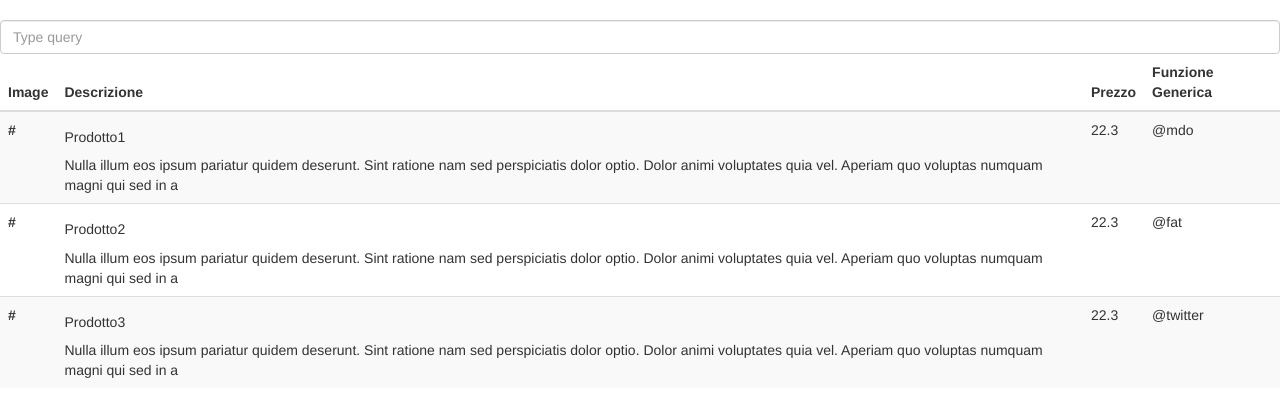
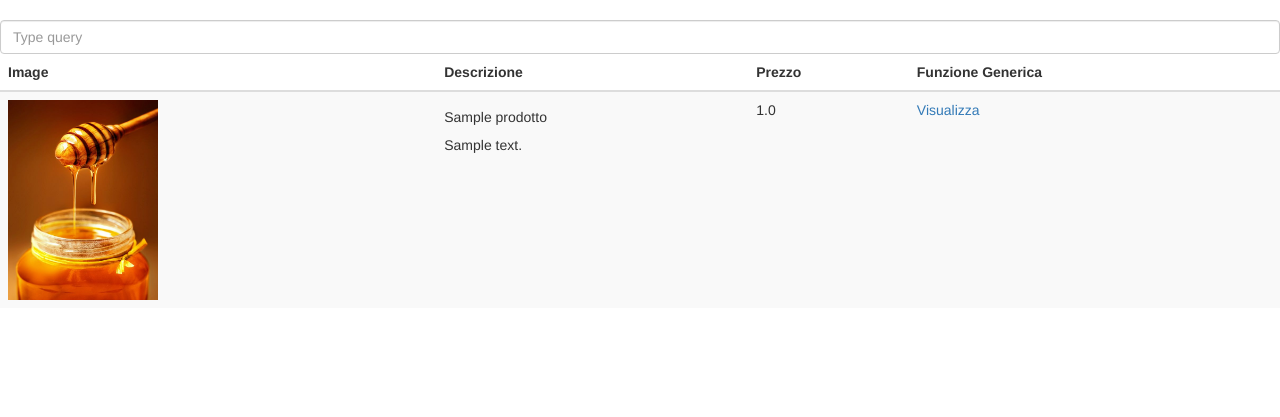
Before and after one commit to gianwario/BeeHave, a Flask app: page /catalogo_prod in a window 1280 px wide. Shown: the part 52-469 px from the top of the page. Run offline with Flask 2, Linux system fonts and the light colour scheme; tables that the repository leaves empty hold one stand-in row (values such as "Sample post"); parts of the project's set-up code (start-up, migrations or seed data) failed here and were passed over; some libraries are stand-ins or nearby versions.

Commit message:
Visualizza catalogo

```diff
--- a/Website/flaskr/Routes.py
+++ b/Website/flaskr/Routes.py
@@ -1,4 +1,7 @@
 from flask import render_template, Blueprint
+
+from Website.flaskr.gestione_vendita.GestioneVenditaService import getTuttiProdotti
+from Website.flaskr.model.Prodotto import Prodotto
 
 views = Blueprint('views', __name__)
 
@@ -18,6 +21,8 @@ def loginpage():
 def sigup_ap():
     return render_template('registrazione_apicoltore.html')
 
+
 @views.route('/catalogo_prod')
 def mostra_prodotti():
-    return render_template('catalogo_prodotti.html')
+    prods = Prodotto.query.all()
+    return render_template('catalogo_prodotti.html', prods=prods)
--- a/Website/flaskr/gestione_vendita/GestioneVenditaController.py
+++ b/Website/flaskr/gestione_vendita/GestioneVenditaController.py
@@ -1,3 +1,5 @@
 from flask import Blueprint
 
+from Website.flaskr.model.Prodotto import Prodotto
+
 gv = Blueprint('gv', __name__)
--- a/Website/flaskr/gestione_vendita/GestioneVenditaService.py
+++ b/Website/flaskr/gestione_vendita/GestioneVenditaService.py
@@ -4,6 +4,12 @@ from .. import db
 
 def getProdottoById(id):
     return Prodotto.query.filter_by(id=id).first()
+
+
 def inserisciProdotto(prodotto):
     db.session.add(prodotto)
     db.session.commit()
+
+
+def getTuttiProdotti():
+    return Prodotto.query.all()
--- a/Website/flaskr/templates/catalogo_prodotti.html
+++ b/Website/flaskr/templates/catalogo_prodotti.html
@@ -19,27 +19,15 @@
     </tr>
   </thead>
   <tbody>
+
+  {% for products in prods %}
     <tr>
-      <th scope="row">#</th>
-      <td><h5>Prodotto1</h5>Nulla illum eos ipsum pariatur quidem deserunt. Sint ratione nam sed perspiciatis dolor optio. Dolor animi voluptates quia vel.
-          Aperiam quo voluptas numquam magni qui sed in a</td>
-      <td>22.3</td>
-      <td>@mdo</td>
+      <th scope="row"><img src="../static/images/honey_pot1.jpg" class="rounded mx-auto d-block" width="150" height="200"></th>
+      <td><h5>{{products.nome}}</h5>{{products.descrizione}}</td>
+      <td>{{products.prezzo}}</td>
+      <td><a href="#">Visualizza</a></td>
     </tr>
-    <tr>
-      <th scope="row">#</th>
-      <td><h5>Prodotto2</h5>Nulla illum eos ipsum pariatur quidem deserunt. Sint ratione nam sed perspiciatis dolor optio. Dolor animi voluptates quia vel.
-          Aperiam quo voluptas numquam magni qui sed in a</td>
-      <td>22.3</td>
-      <td>@fat</td>
-    </tr>
-    <tr>
-      <th scope="row">#</th>
-      <td><h5>Prodotto3</h5>Nulla illum eos ipsum pariatur quidem deserunt. Sint ratione nam sed perspiciatis dolor optio. Dolor animi voluptates quia vel.
-          Aperiam quo voluptas numquam magni qui sed in a</td>
-      <td>22.3</td>
-      <td>@twitter</td>
-    </tr>
+    {% endfor %}
   </tbody>
 </table>
         {% endblock %}
```
